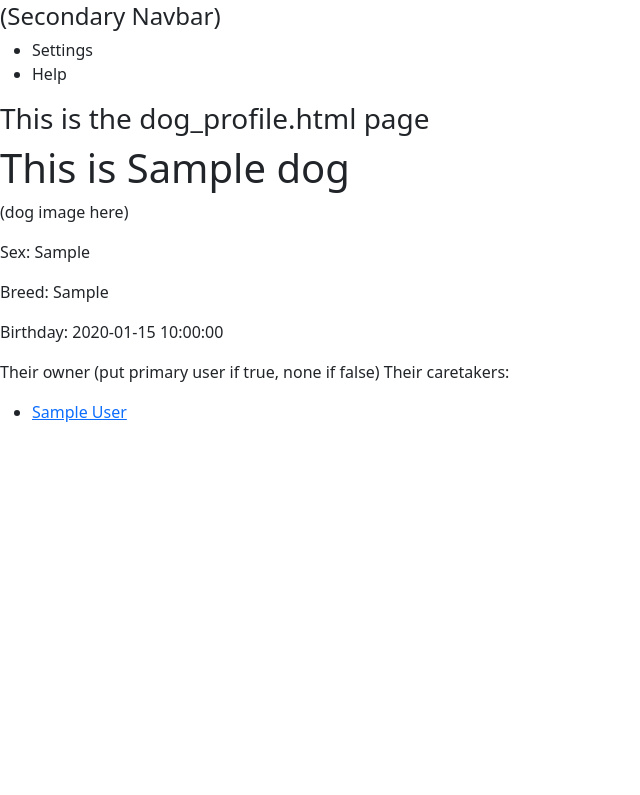
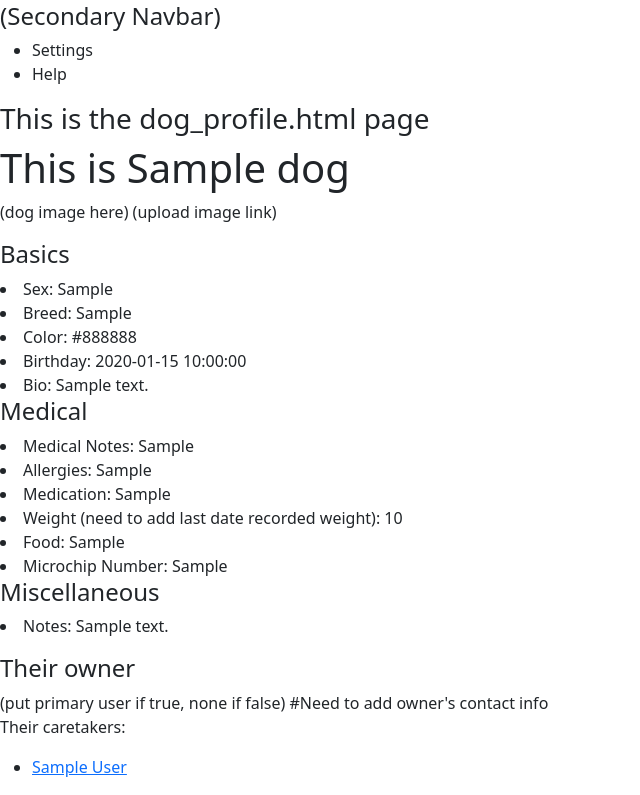
Before and after one commit to aprilso/hb-final-project, a Flask app: page /dogs/1 in a window 1280 px wide. Shown: the part 184-979 px from the top of the page, without its empty margins (0-640 px from the left). Before the commit the page ends 606 px from the top, so only its background shows below. Run offline with Flask 2, Linux system fonts and the light colour scheme; tables that the repository leaves empty hold one stand-in row (values such as "Sample post").

Commit message:
displays dog's personal info in dog_profile.html

```diff
--- a/templates/dog_profile.html
+++ b/templates/dog_profile.html
@@ -5,16 +5,33 @@
 <h3>This is the dog_profile.html page</h3>
 <h1>This is {{ dog.dog_name }}</h1>
 
-<p>(dog image here)</p>
+<p>(dog image here) (upload image link) </p>
 
-<p> Sex: {{ dog.sex }}
-<p> Breed: {{ dog.breed }}
-<p> Birthday: {{ dog.dob}}
+<h4>Basics </h4>
+<li>Sex: {{ dog.sex }}
+<li>Breed: {{ dog.breed }}
+<li>Color: {{ dog.primary_color}}
+<li>Birthday: {{ dog.dob }}
+<li>Bio: {{ dog.bio }}
+
+<!-- ASK: How to do this cleaner with loop? -->
+
+<h4>Medical </h4>
+<li>Medical Notes: {{dog.medical_info}}
+<li>Allergies: {{dog.allergies}}
+<li>Medication: {{dog.medication}}
+<li>Weight (need to add last date recorded weight): {{dog.weight}}
+<li>Food: {{dog.food}}
+<li>Microchip Number: {{dog.microchip_num}}
+
+<h4>Miscellaneous</h4>
+<li>Notes: {{dog.misc_notes}}
 
 <p>
-  Their owner (put primary user if true, none if false)
+  <h4>Their owner</h4> (put primary user if true, none if false)
+  #Need to add owner's contact info
 
-  Their caretakers:
+  <p>Their caretakers:
   <ul>
     {% for userdog in userdogs %}
 
--- a/templates/new_dog.html
+++ b/templates/new_dog.html
@@ -33,7 +33,7 @@
   </p>
 
   <p>
-    Medication <input type="text" name="first_name">
+    Medication <input type="text" name="medication">
   </p>
 
   <p>
```
